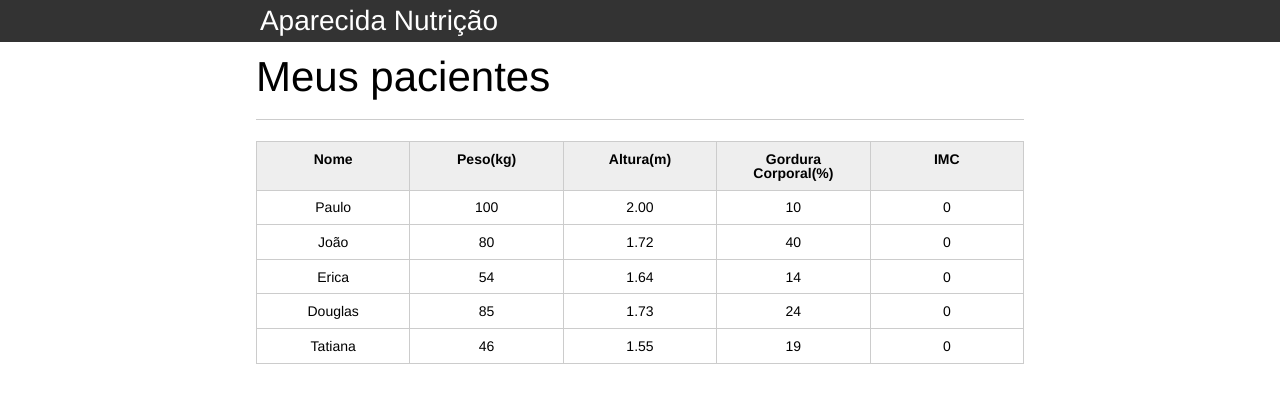
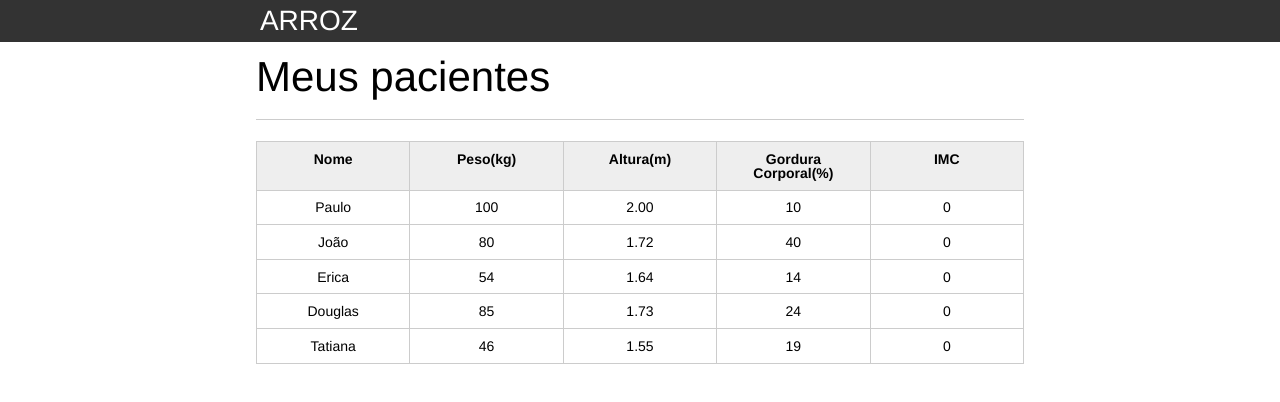
Before and after one commit to Gabuabuu/Curso_Javascript_Alura, a plain HTML site: page index.html in a window 1280 px wide. Drawn offline with Linux system fonts and the light colour scheme.

Commit message:
textContent

```diff
--- a/index.html
+++ b/index.html
@@ -78,6 +78,10 @@
 		<script>
 			var titulo = document.querySelector("h1");
 			console.log(titulo);
+			console.log(titulo.textContent);
+
+			titulo.textContent = "ARROZ" /*Muda o nome do elemento*/
+
 		</script>
 
 	</body>
```
